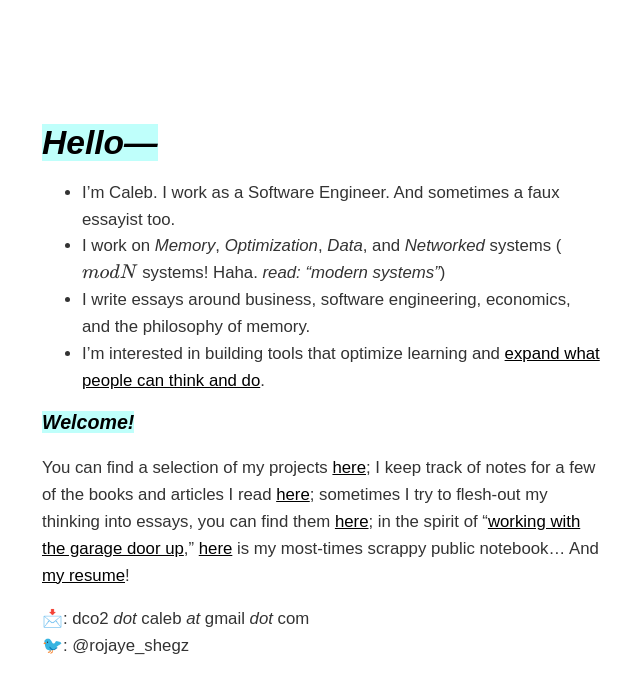
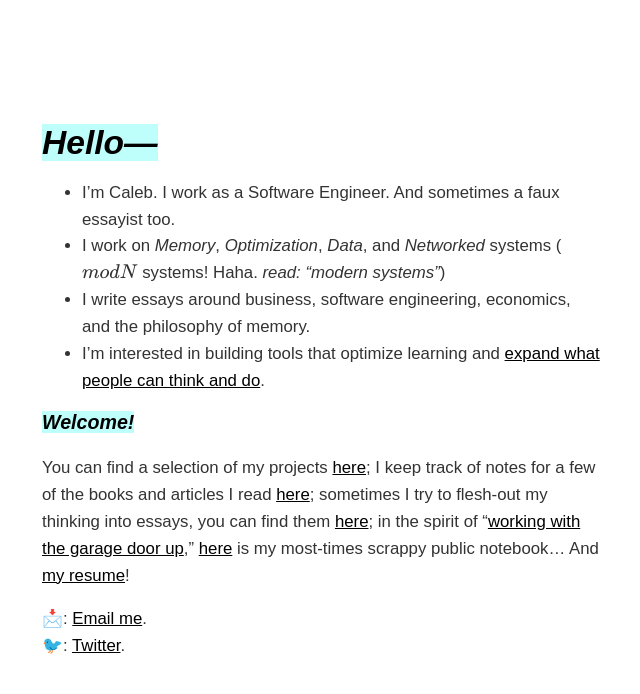
Before and after one commit to dCO2/rococo, a Jekyll site: the page built from index.md, in a window 1280 px wide. Shown: the top 694 px of the page, without its empty margins (334-974 px from the left). Built offline with Jekyll 4.4.1, drawn with Linux system fonts in a browser that asks for light colours; some web fonts are replaced; formulas are drawn with MathJax 3.

Commit message:
Update index.md

```diff
--- a/index.md
+++ b/index.md
@@ -18,5 +18,6 @@ title: Home
 You can find a selection of my projects [here](/projects/); I keep track of notes for a few of the books and articles I read [here](/booknotes/); sometimes I try to flesh-out my thinking into essays, you can find them [here](/essays/); in the spirit of "[working with the garage door up](https://notes.andymatuschak.org/Work_with_the_garage_door_up)," [here](/notes/) is my most-times scrappy public notebook... And [my resume](/resume.pdf/)!
 
 
-📩: dco2 _dot_ caleb _at_ gmail _dot_ com
-🐦: @rojaye_shegz
+
+📩: [Email me](mailto:dco2.caleb@gmail.com).
+🐦: [Twitter](https://twitter.com/rojaye_shegz).
```
